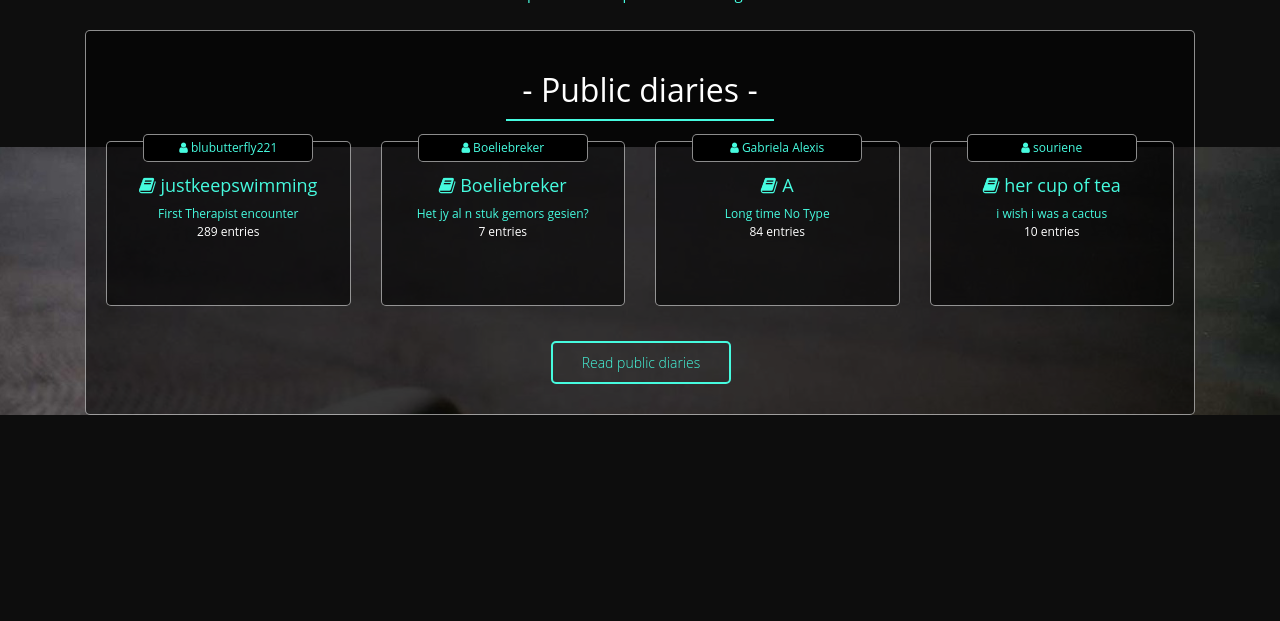
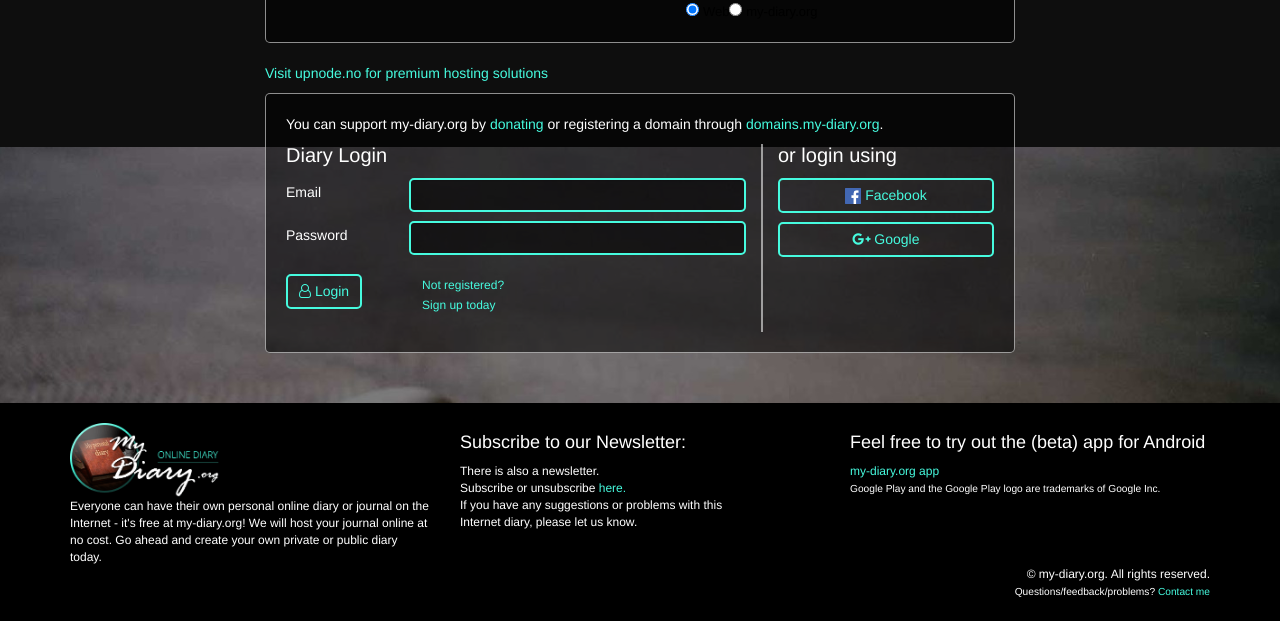
Before and after one commit to anasyawulandari/my-diary, a CodeIgniter app: page /my-diary/ in a window 1280 px wide. Shown: the part 653-1274 px from the top of the page. Before the commit the page ends 1068 px from the top, so only its background shows below. Run offline with CodeIgniter, Linux system fonts and the light colour scheme; some libraries are stand-ins or nearby versions.

Commit message:
page logout

```diff
--- a/application/controllers/Mydiary.php
+++ b/application/controllers/Mydiary.php
@@ -11,7 +11,7 @@ class Mydiary extends CI_Controller {
         //$this->load->view('nav2');
 
 
-      $this->load->view('index');
+      $this->load->view('logout');
     //    $this->load->view('footer');
     //    $this->load->view('about');
     }
--- /dev/null
+++ b/application/views/logout.php
@@ -0,0 +1,234 @@
+<!DOCTYPE html>
+<html lang="en">
+ <head>
+  <meta charset="UTF-8" />
+  <meta name="viewport" content="width=device-width, initial-scale=1">
+  <meta http-equiv="X-UA-Compatible" content="ie=edge" />
+  <meta NAME="author" content="A free online diary">
+  <link rel="icon" href="/assets/img/favicon.ico" />
+  <link href="https://fonts.googleapis.com/css?family=Open+Sans:300,400,600,700,800" rel="stylesheet">
+  <link rel="stylesheet" href="assets/style.css" />
+  <script src="//code.jquery.com/jquery-3.3.1.min.js" integrity="sha256-FgpCb/KJQlLNfOu91ta32o/NMZxltwRo8QtmkMRdAu8=" crossorigin="anonymous"></script>
+<script src="//maxcdn.bootstrapcdn.com/bootstrap/4.0.0/js/bootstrap.min.js" integrity="sha384-JZR6Spejh4U02d8jOt6vLEHfe/JQGiRRSQQxSfFWpi1MquVdAyjUar5+76PVCmYl" crossorigin="anonymous"></script>
+
+  <style>
+  body
+  {
+      background-repeat: no-repeat !important ;
+    background-attachment: fixed !important;
+    background-size: cover;
+  }
+  </style>
+  </head>
+
+<body background="assets/bg1.jpg">
+ <header class="">
+ <nav class="navbar navbar-default">
+ <div class="container">
+  <div class="row">
+   <div class="col-lg-12">
+    <div class="navbar-header">
+     <a href="/" class="hidden-lg hidden-sm hidden-md"><img src="assets/logo_small.png" alt="my-diary.org logo"></a>
+     <button type="button" class="navbar-toggle collapsed" data-toggle="collapse" data-target="#navbar" aria-expanded="false" aria-controls="navbar">
+     <span class="sr-only">Toggle navigation</span>
+     <span class="icon-bar"></span>
+     <span class="icon-bar"></span>
+     <span class="icon-bar"></span>
+     </button>
+    </div>
+    <div id="navbar" class="navbar-collapse collapse">
+     <ul class="nav navbar-nav">
+      <li class="logo hidden-xs"><a href="/" class="logo"><img src="assets/logo_small.png" alt="my-diary.org logo"></a></li>
+      <li><a href="/surf/">Public Diaries</a></li>
+      <li><a href="/manage/">Manage your diary</a></li>
+<li><a href="/create/">Create your own diary</a></li>
+      <li><a href="/about/">About</a></li>
+      <li><a href="/faq/">Faq</a></li>
+
+     </ul>
+
+     <ul class="nav navbar-nav navbar-right hidden-lg hidden-md">
+      <li><a href="/manage/"><i class="fa fa-user"></i>Login</a></li>
+      <li><a href="/create/"><i class="fa fa-sign-in"></i>Register</a></li>
+      <li><a href="/create/?action=login_facebook"><i class="fa fa-facebookx"></i><img src='assets/fb.png' height='16' width='16'> Login with Facebook</a></li>
+      <li><a href="/create/?action=login_google"><i class="fa fa-google"></i>Login with Google</a></li>
+     </ul>
+  <ul id="socbar" class="nav navbar-nav navbar-right social">
+  <a href="http://www.facebook.com/sharer/sharer.php?u=https://www.my-diary.org/logout/" class="btn btn-facebook" title="Share on Facebook" target="_blank" >
+  <i class="fa fa-facebookx"></i><img src="assets/fb.png" height="16" width="16"></a>
+  <a href="https://twitter.com/intent/tweet?text=A+free+online+diary&url=https://www.my-diary.org/logout/" class="" title="Share on Twitter" target="_blank" >
+  <i class="fa fa-twitter"></i></a>
+  <a href="https://plus.google.com/share?url=https://www.my-diary.org/logout/" class="" title="Share on Google+" target="_blank" >
+  <i class="fa fa-google-plus"></i></a>
+  <a href="http://www.linkedin.com/shareArticle?mini=true&ro=true&trk=frontpage&title=A+free+online+diary&url=https://www.my-diary.org/logout/" class="" title="Share on Linkedin" target="_blank">
+  <i class="fa fa-linkedin"></i></a>
+
+  </ul>
+     </div>
+    </div>
+   </div>
+  </div>
+ </nav>
+ <nav class="navbar navbar-default navbar-small hidden-xs">
+  <div class="container">
+  <div class="row">
+  <div class="col-lg-12">
+  <div class="navbar-header">
+  <button type="button" class="navbar-toggle collapsed" data-toggle="collapse" data-target="#navbar1" aria-expanded="false" aria-controls="navbar">
+    <span class="sr-only">Toggle navigation</span>
+    <span class="icon-bar"></span>
+    <span class="icon-bar"></span>
+    <span class="icon-bar"></span>
+   </button>
+  </div>
+  <div id="navbar1" class="navbar-collapse collapse">
+  <ul class="nav navbar-nav navbar-left">
+  <li class="text-center">Welcome!</li>
+  </ul>
+  <ul class="nav navbar-nav navbar-right">
+  <li><a href="/manage/"><i class="fa fa-user"></i>Login</a></li>
+  <li><a href="/create/"><i class="fa fa-sign-in"></i>Register</a></li>
+  <li><a href="/create/?action=login_facebook"><i class="fa fa-facebookx"></i><img src="assets/fb.png" height="16" width="16"> Login with Facebook</a></li>
+  <li><a href="/create/?action=login_google"><i class="fa fa-google"></i>Login with Google</a></li>
+  </ul>
+ </div>
+</div> </div></div>
+</nav>
+</header>
+<div id="frontpage-sidead"></div>
+<main class="container">
+
+ <div class="row">
+  <div class="col-lg-12"><h1 class="heading text-center">Logout</h1>
+   <div class="line"></div>
+   <h5 class="heading text-center">You have now been logged out.</h5>
+  </div>
+
+  <div class="col-lg-8 col-lg-offset-2">
+   <div class="box_in">
+<p>Where do you want to go next?<br>Check out <a href="https://www.my-poetry.com">https://www.my-poetry.com</a><!-- SiteSearch Google -->
+<form method="get" action="//www.google.com/custom" target="_top">
+<table border="0" bgcolor="#ffffff">
+<tr><td nowrap="nowrap" valign="top" align="left" height="32">
+<a href="//www.google.com/">
+<img src="//www.google.com/logos/Logo_25wht.gif"
+border="0" alt="Google"></img></a>
+</td>
+<td nowrap="nowrap">
+<input type="hidden" name="domains" value="my-diary.org"></input>
+<input type="text" name="q" size="31" maxlength="255" value=""></input>
+<input type="submit" name="sa" value="Search"></input>
+</td></tr>
+<tr>
+<td>&nbsp;</td>
+<td nowrap="nowrap">
+<table>
+<tr>
+<td>
+<input type="radio" name="sitesearch" value="" checked="checked"></input>
+<font size="-1" color="#000000">Web</font>
+</td>
+<td>
+<input type="radio" name="sitesearch" value="my-diary.org"></input>
+<font size="-1" color="#000000">my-diary.org</font>
+</td>
+</tr>
+</table>
+<!-- <input type="hidden" name="client" value="pub-8439362526486885"></input>
+<input type="hidden" name="forid" value="1"></input>
+<input type="hidden" name="ie" value="ISO-8859-1"></input>
+<input type="hidden" name="oe" value="ISO-8859-1"></input>
+<input type="hidden" name="cof" value="GALT:#008000;GL:1;DIV:#336699;VLC:663399;AH:center;BGC:FFFFFF;LBGC:336699;ALC:0000FF;LC:0000FF;T:000000;GFNT:0000FF;GIMP:0000FF;FORID:1;"></input>
+<input type="hidden" name="hl" value="en"></input> -->
+
+</td></tr></table>
+</form>
+<!-- SiteSearch Google -->
+</div><br><script async src="//pagead2.googlesyndication.com/pagead/js/adsbygoogle.js"></script>
+<!-- my-diary new -->
+<ins class="adsbygoogle"
+     style="display:block"
+     data-ad-client="ca-pub-8439362526486885"
+     data-ad-slot="7241766955"
+     data-ad-format="auto"></ins>
+<script>
+(adsbygoogle = window.adsbygoogle || []).push({});
+</script>
+<p>
+<a href="https://upnode.no/">Visit upnode.no for premium hosting solutions</a>
+<br><div class="box_in">
+<p>
+You can support my-diary.org by <a href="https://www.my-diary.org/donate/">donating</a> or registering a domain through <a href="http://domains.my-diary.org/"> domains.my-diary.org</a>.
+<br>
+
+  <div class='row'>
+   <div class='col-lg-8 borderleft'>
+    <h3>Diary Login</h3>
+    <form class='form_class' action="/edit/" method="post" name="login">
+     <div class='row'>
+      <div class='col-lg-3'>
+       <label for='exampleInputName2'>Email</label>
+      </div>	<div class='col-lg-9'>
+			<input type='text' class='form-control' id='exampleInputName2' name="e">
+			</div></div>
+			 <div class='row'>
+				<div class='col-lg-3'>
+				<label for='exampleInputEmail2'>Password</label>
+				</div>	<div class='col-lg-9'>
+				<input type="password" name="p" class='form-control' id='exampleInputEmail2' >
+				</div>
+			</div>
+			<input type="hidden" name=login value="1">
+		<div class='row'>
+				<div class='col-lg-3'></div>
+				<div class='col-lg-10'>
+			<div class='row'> <div class='col-lg-4'> <button type='submit' class='btn btn-default'><i class='fa fa-user-o'></i> Login</button></div>
+			 <div class='col-lg-8'><a href='/create/'> Not registered? <br>Sign up today</a></div>	</div>
+		  </div>
+			</div>
+	</div>
+   <div class='col-lg-4'>
+	<h3>or login using</h3>
+	 <a href='/create/?action=login_facebook' class='btn btn-default style_button mb'><i class='fa fa-facebookx' aria-hidden='true'></i><img src='assets/fb.png' height='16' width='16'> Facebook</a>
+	  <a href='/create/?action=login_google' class='btn btn-default style_button mb'><i class='fa fa-google-plus' aria-hidden='true'></i> Google</a>
+	</div></div></form></div>
+   </div>
+  </div>
+ </div>
+</main>
+<footer>
+    <div class="container">
+  <div class="row ">
+   <div class="col-lg-4 text-left">
+
+    <div style="floaT:left;width:100%;">
+    <a href="#" style="floaT:left;"><img src="assets/logo.png" alt="my-diary.org logo" style="width:150px;margin-right:10px;"></a>
+    </div>
+    Everyone can have their own personal online diary or journal on the Internet - it's free at my-diary.org! We will host your journal online at no cost. Go ahead and create your own private or public diary today.
+   </div>
+   <div class="col-lg-4 text-left">
+   <h4>Subscribe to our Newsletter:</h4>There is also a newsletter.<br>Subscribe or unsubscribe <a href="/news">here.</a><p>If you have any suggestions or problems with this<br/> Internet diary, please let us know.
+   </div>
+   <div class="col-lg-4 text-left">
+   <h4>Feel free to try out the (beta) app for Android</h4><a href="https://play.google.com/store/apps/details?id=no.bellum.diary">my-diary.org app</a><br><small>Google Play and the Google Play logo are trademarks of Google Inc.</small>
+   </div>
+   </div>
+  <div class="row">
+  <div class="social_buttons">
+   <div class="col-lg-6">
+   </div>
+   <div class="col-lg-6 text-right">
+    &copy; my-diary.org. All rights reserved.
+    <br/> <small>Questions/feedback/problems? <a href="/contact/">Contact me</a></small>
+   </div>
+  </div>
+  </div>
+  </footer>
+
+<!--
+<script src="https://cdnjs.cloudflare.com/ajax/libs/push.js/0.0.11/push.min.js"></script>
+<script> Push.Permission.request();</script>
+-->
+<script>$(function(){setTimeout(function(){return $(".fbar").animate({height:"toggle"},"slow")},450);return $("#fok").on("click",function(){$("#fbarwrap").css("margin-bottom","0px");$(".fbar").animate({height:"toggle"},"slow");return 1})});</script>
+ </body>
+</html>
--- a/assets/style.css
+++ b/assets/style.css
@@ -18,7 +18,7 @@ body.index, body.page {
 
     /* background: url(../img/bg.jpg) #0e0e0e no-repeat center center fixed; */
 
-     background-repeat: no-repeat !important ;
+    background-repeat: no-repeat !important ;
     background-attachment: fixed !important;
     font-family: 'Open Sans', sans-serif !important;
     background-size: cover;
@@ -27,6 +27,7 @@ body.index, body.page {
 }
 body{
     color:#fff;
+
 }
 
 /* hr {
```
Also changed, not shown: application/views/about.php (+8 -2 lines).
